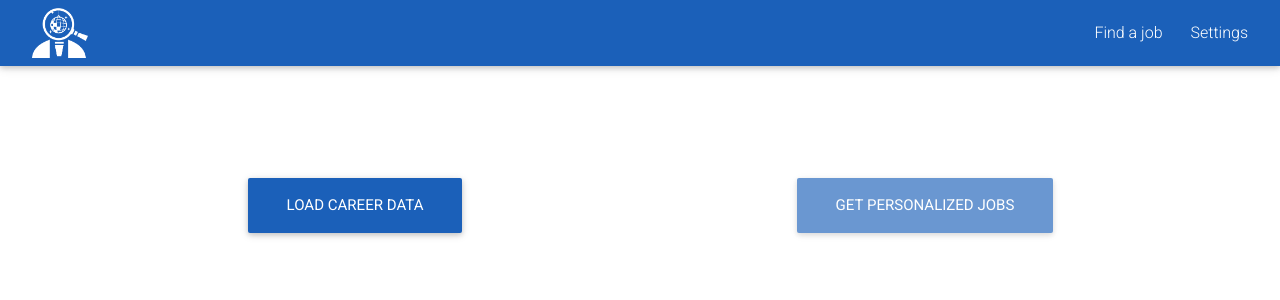
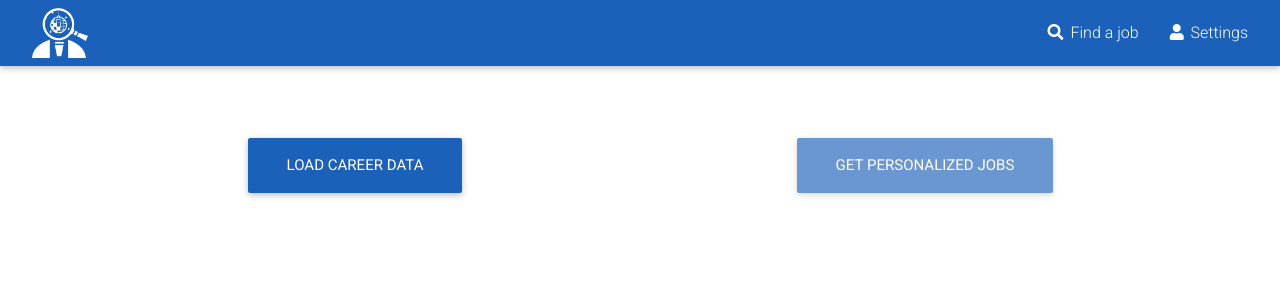
Before and after one commit to AlessandroCuozzo/START-hack-2019-project, a React (Create React App) app in the folder webapp/client/: page /logged in a window 1280 px wide. Shown: the top 300 px of the page. Built offline with nearby package versions, Linux system fonts and the light colour scheme.

Commit message:
Clean up

```diff
--- a/webapp/client/src/components/LoggedPage.js
+++ b/webapp/client/src/components/LoggedPage.js
@@ -1,7 +1,7 @@
 import React, { Component } from 'react';
 
 import { withRouter } from 'react-router-dom';
-import { Button, Container, Row, Col, Card, CardBody, MDBTable, MDBTableBody, MDBTableHead, TableHead } from 'mdbreact';
+import { Button, Container, Row, Col, Card, MDBTable, MDBTableBody } from 'mdbreact';
 
 class LinkedInPage extends Component {
     state = {
@@ -48,13 +48,13 @@ class LinkedInPage extends Component {
 
     render() {
         return (
-            <Container className="mt-3">
+            <Container className="mt-0">
                 <Row>
                     <Col className="col-6 text-center">
-                        <Button className="my-5 main-color-background btn-lg" onClick={this.fetchProfileData}>Load career data</Button>
+                        <Button className="my-4 main-color-background btn-lg" onClick={this.fetchProfileData}>Load career data</Button>
                         <Card>
                             {this.state.readyForRecommendation &&
-                                <MDBTable hover>
+                                <MDBTable hover className="mb-0">
                                     <MDBTableBody>
                                         <tr>
                                             <td>Name</td>
@@ -82,19 +82,43 @@ class LinkedInPage extends Component {
                                         <td>Major masters</td>
                                         <td>Computer Science</td>
                                     </tr>
+                                    <tr>
+                                        <td>Volunteer</td>
+                                        <td>TEDx Kazimierz Krakow</td>
+                                    </tr>
+                                    <tr>
+                                        <td>Skil 1</td>
+                                        <td>Java programming</td>
+                                    </tr>
+                                    <tr>
+                                        <td>Skill 2</td>
+                                        <td>Machine Learning</td>
+                                    </tr>
+                                    <tr>
+                                        <td>Skill 3</td>
+                                        <td>Irritating peopole</td>
+                                    </tr>
+                                    <tr>
+                                        <td>Hobby 1</td>
+                                        <td>Doing math</td>
+                                    </tr>
+                                    <tr>
+                                        <td>Hobby 1</td>
+                                        <td>Accounting</td>
+                                    </tr>
                                     </MDBTableBody>
                                 </MDBTable>
                             }
                         </Card>
                     </Col>
                     <Col className="col-6 text-center">
-                        {<Button disabled={!this.state.readyForRecommendation} className="my-5 main-color-background btn-lg" onClick={this.fetchRecommendations}>Get personalized jobs</Button>}
+                        {<Button disabled={!this.state.readyForRecommendation} className="my-4 main-color-background btn-lg" onClick={this.fetchRecommendations}>Get personalized jobs</Button>}
                         <div>
 
                         </div>
                         <Card>
                             {this.state.showRecommendations &&
-                                <MDBTable hover>
+                                <MDBTable hover className="mb-0">
                                     <MDBTableBody>
                                         <tr>
                                             <td>Position</td>
--- a/webapp/client/src/components/NavBar.js
+++ b/webapp/client/src/components/NavBar.js
@@ -29,10 +29,10 @@ class NavBar extends Component {
                 <Collapse isOpen={this.state.collapse} navbar>
                     <NavbarNav right>
                         <NavItem className="mr-2 ml-1">
-                            <NavLink to="/">Find a job</NavLink>
+                            <NavLink to="/"><i class="fas fa-search"></i> Find a job</NavLink>
                         </NavItem>
                         <NavItem className="mr-2 ml-1">
-                            <NavLink to="/">Settings</NavLink>
+                            <NavLink to="/"><i class="fas fa-user"></i> Settings</NavLink>
                         </NavItem>
                     </NavbarNav>
                 </Collapse>
```
